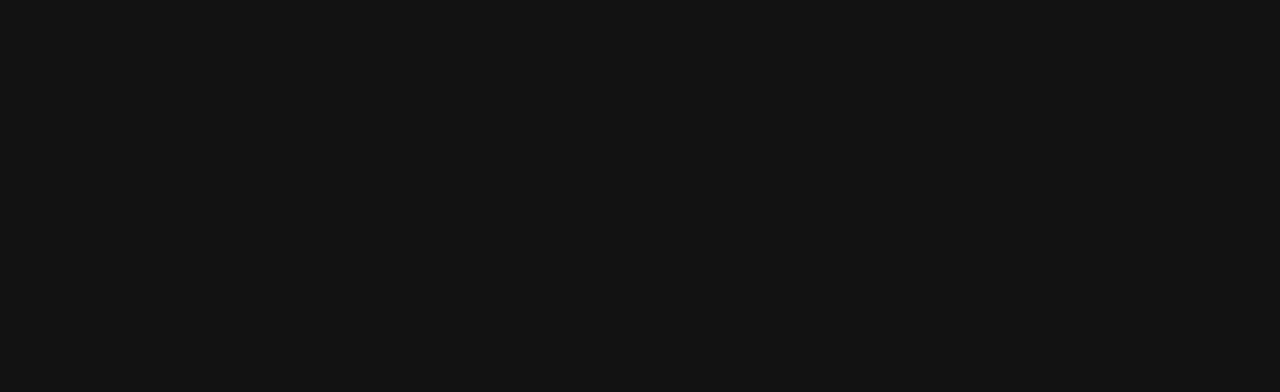
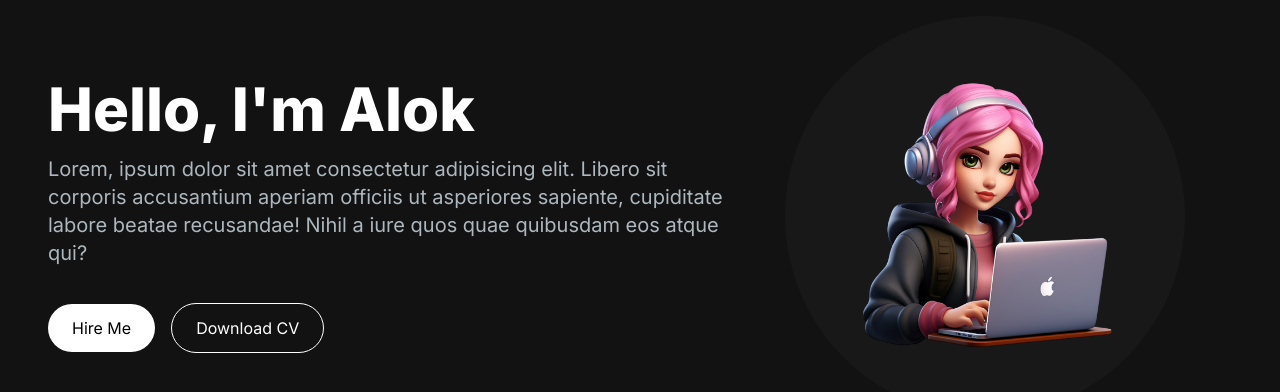
Before and after one commit to AlokPrasanna/portfolio_website, a Next.js app: page / in a window 1280 px wide. Shown: the top 392 px of the page. Built offline with nearby package versions, Linux system fonts and the light colour scheme.

Commit message:
Added two Buttons

```diff
--- a/src/app/Components/HeroSection.jsx
+++ b/src/app/Components/HeroSection.jsx
@@ -1,10 +1,33 @@
-import React from 'react'
+import React from 'react';
+import Image from 'next/image';
+
 
 const HeroSection = () => {
   return (
     <div>
       <section>
-        <h1 className='text-white'>Hello, I'm Alok</h1>
+        <div className='grid grid-cols-1 lg:grid-cols-12'>
+            <div className='col-span-7 place-self-center'>
+                <h1 className='text-white mb-4 text-4xl lg:text-6xl font-extrabold'>Hello, I'm Alok</h1>
+                <p className='text-[#ADB7BE] text-lg lg:text-xl mb-6'>
+                    Lorem, ipsum dolor sit amet consectetur adipisicing elit. Libero sit corporis accusantium aperiam officiis ut asperiores sapiente, cupiditate labore beatae recusandae! Nihil a iure quos quae quibusdam eos atque qui?
+                </p>
+                <div>
+                    <button className='px-6 py-3 rounded-full mr-4 bg-white hover:bg-slate-200'>Hire Me</button>
+                    <button className='px-6 py-3 rounded-full bg-transparent hover:bg-slate-800 text-white border border-white mt-3'>Download CV</button>
+                </div>
+            </div>
+            <div className='col-span-5 place-self-center mt-4 lg:mt-0'>
+                <div className='rounded-full bg-[#181818] w-[250px] h-[250px] lg:w-[400px] lg:h-[400px] relative'>
+                    <Image src='/Images/hero-image.png'
+                        alt='hero image'
+                        className='absolute transform -translate-x-1/2 -translate-y-1/2 top-1/2 left-1/2  '
+                        width={300}
+                        height={300}
+                    />
+                </div>
+            </div>
+        </div>
       </section>
     </div>
   )
--- a/src/app/page.js
+++ b/src/app/page.js
@@ -1,7 +1,11 @@
-import Image from "next/image";
+import HeroSection from "./Components/HeroSection";
 
 export default function Home() {
   return (
-    <main className="flex min-h-screen bg-[#121212] "></main>
+    <main className="flex min-h-screen bg-[#121212]">
+      <div className="container mx-auto px-12 py-4">
+        <HeroSection/>
+      </div>
+    </main>
   );
 }
```
Also changed, not shown: public/Images/hero-image.png (added), public/Images/img.jpg (added).
